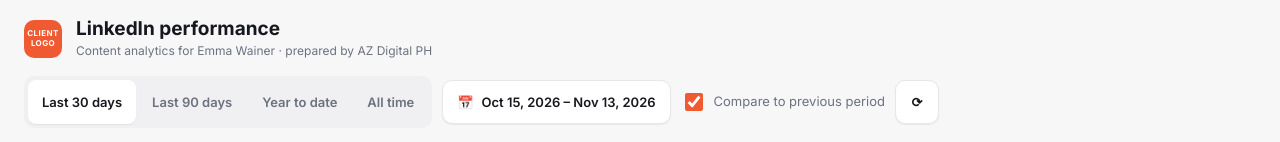
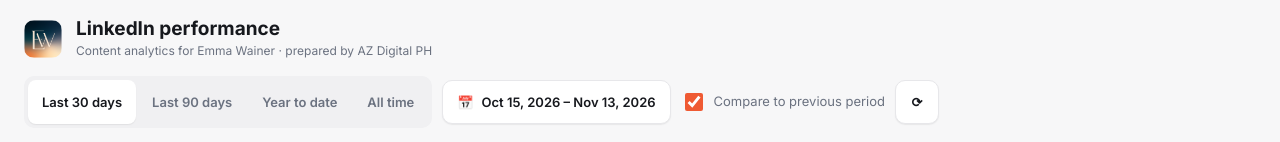
Before and after one commit to jayr-ai/emma-wainer, a website with bundled scripts: page index.html in a window 1280 px wide. Shown: the top 142 px of the page. Built offline with nearby package versions, Linux system fonts and the light colour scheme.

Commit message:
Add Emma Wainer logo, replacing the text placeholder
Co-Authored-By: Claude Sonnet 5 <noreply@anthropic.com>

```diff
--- a/css/app.css
+++ b/css/app.css
@@ -121,16 +121,7 @@ button {
   width: 38px;
   height: 38px;
   border-radius: 10px;
-  background: var(--accent);
-  color: var(--on-primary);
-  display: flex;
-  align-items: center;
-  justify-content: center;
-  font-size: 8px;
-  font-weight: 700;
-  letter-spacing: 0.05em;
-  text-align: center;
-  line-height: 1.2;
+  object-fit: contain;
   flex-shrink: 0;
 }
 
--- a/index.html
+++ b/index.html
@@ -39,7 +39,7 @@
 
     <header class="header">
       <div class="header-brand">
-        <div class="logo-placeholder" aria-hidden="true">CLIENT<br>LOGO</div>
+        <img class="logo-placeholder" src="assets/images/logo.png" alt="Emma Wainer logo">
         <div class="header-titles">
           <h1 class="page-title">LinkedIn performance</h1>
           <p class="header-subtitle">Content analytics for Emma Wainer &middot; prepared by AZ Digital PH</p>
```
Also changed, not shown: assets/images/logo.png (added).
